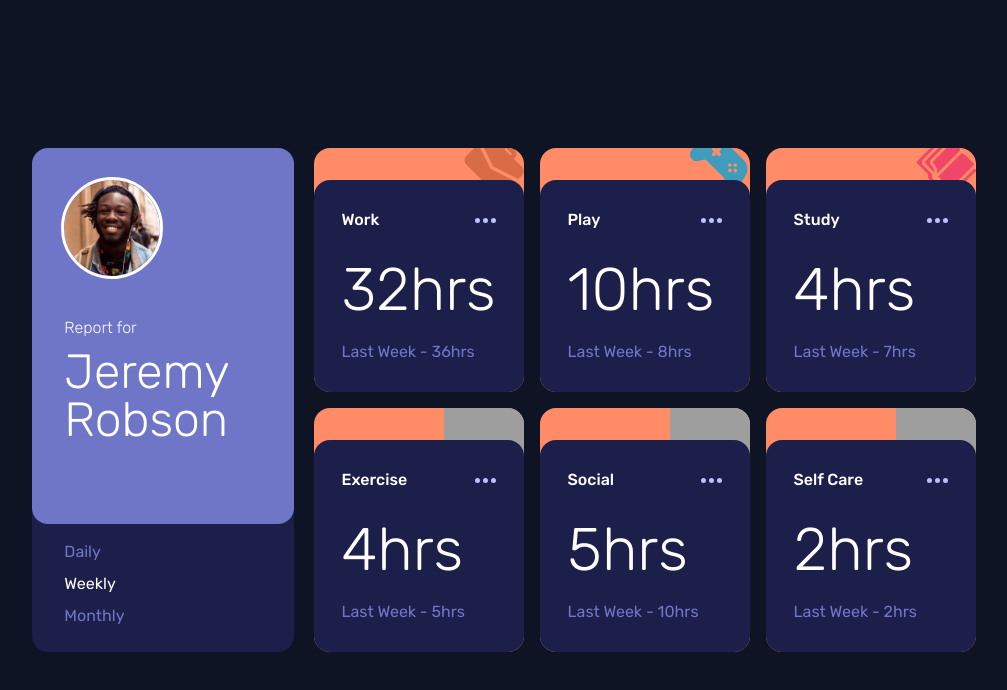
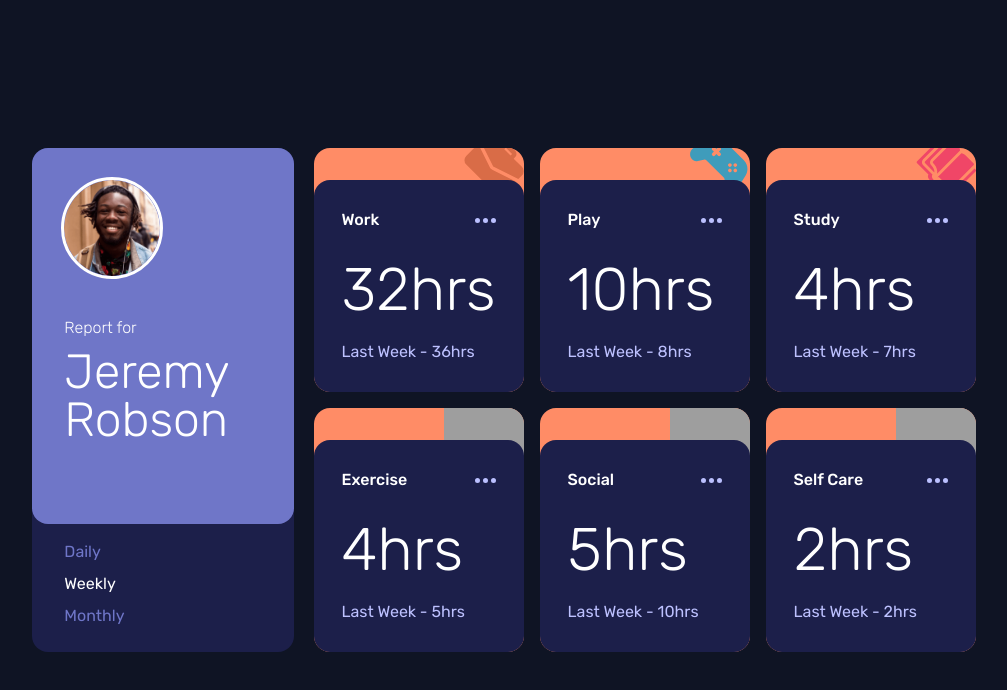
Before and after one commit to hamdi4-beep/time-tracking-dashboard, a React (Vite) app: page / in a window 1280 px wide. Shown: the top 690 px of the page, without its empty margins (136-1143 px from the left). Built offline with nearby package versions, Linux system fonts and the light colour scheme; grey boxes are pictures that could not be loaded.

Commit message:
fixed the colors for the boards component

```diff
--- a/src/components/Board.tsx
+++ b/src/components/Board.tsx
@@ -39,7 +39,7 @@ export default function Board({
         </div>
 
         <h3 className="text-6xl font-light">{timeframe.current + 'hrs'}</h3>
-        <p className="mt-5 text-neutral-desaturated-blue">{phrases[data.currentlyActive]} - {timeframe.previous + 'hrs'}</p>
+        <p className="mt-5 text-neutral-pale-blue">{phrases[data.currentlyActive]} - {timeframe.previous + 'hrs'}</p>
       </div>
     </div>
   )
--- a/src/output.css
+++ b/src/output.css
@@ -739,6 +739,11 @@ video {
   color: rgb(255 255 255 / var(--tw-text-opacity));
 }
 
+.text-neutral-pale-blue {
+  --tw-text-opacity: 1;
+  color: hsl(236 100% 87% / var(--tw-text-opacity));
+}
+
 .outline {
   outline-style: solid;
 }
```
